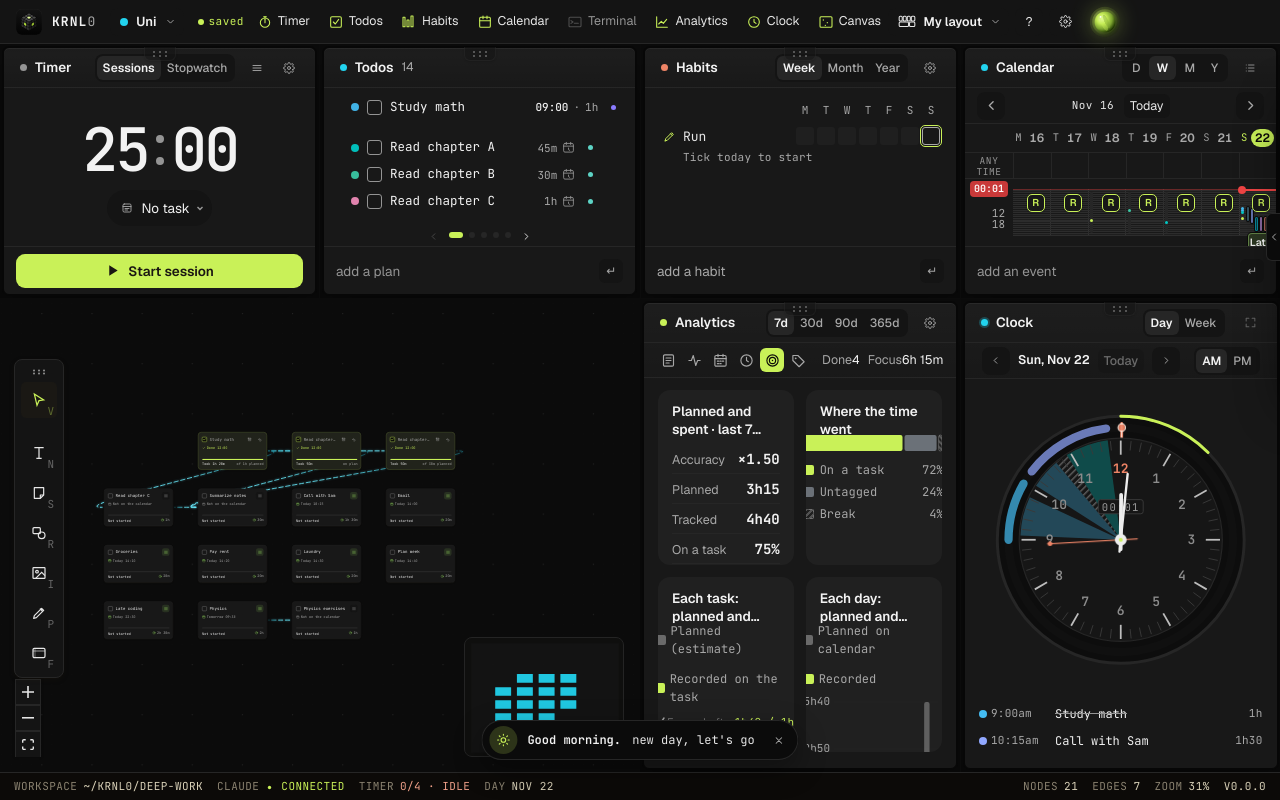
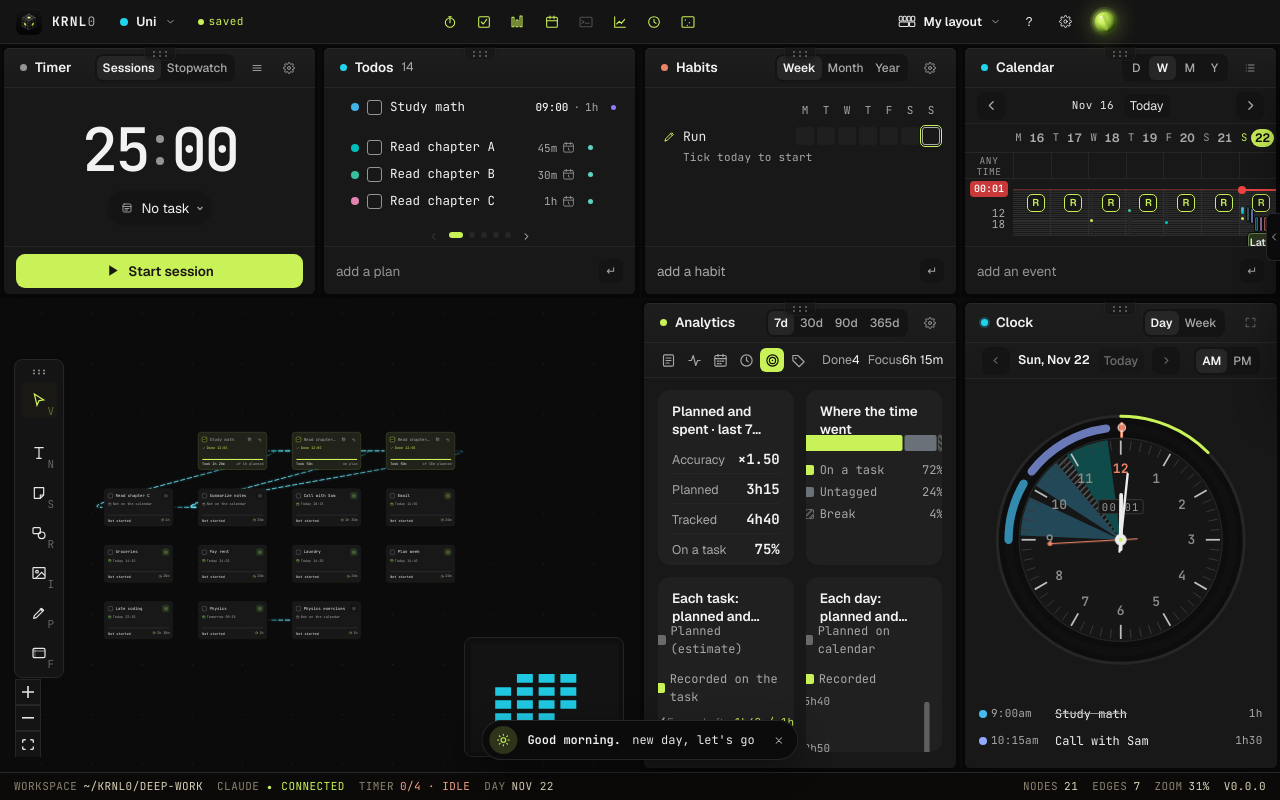
Before and after one commit to theMindDeveloper/KRNL0, a React (Vite) app: page / in a window 1280 px wide. Built offline with nearby package versions, Linux system fonts and the light colour scheme; a web font is replaced by a local one.

Commit message:
fix(topbar): fold down in a narrow window instead of overlapping

```diff
--- a/src/renderer/components/Station/StationToolbar.tsx
+++ b/src/renderer/components/Station/StationToolbar.tsx
@@ -157,7 +157,7 @@ function ToolbarBtn({
       }}
     >
       {children}
-      <span>{label}</span>
+      <span className="krnl-panel-toggle__label">{label}</span>
     </button>
   );
 }
--- a/src/renderer/components/Sync/SyncChip.tsx
+++ b/src/renderer/components/Sync/SyncChip.tsx
@@ -78,9 +78,9 @@ export function SaveSyncBadge() {
   // No sync service in this window (tests, old builds): the plain badge.
   if (!info) {
     return (
-      <span data-testid="topbar-live-badge" title={SAVED_TITLE} style={{ ...badgeStyle, color: TONE.acid }}>
+      <span data-testid="topbar-live-badge" className="krnl-sync-badge" title={SAVED_TITLE} style={{ ...badgeStyle, color: TONE.acid }}>
         <span aria-hidden style={{ width: 6, height: 6, borderRadius: 999, background: 'currentColor' }} />
-        saved
+        <span className="krnl-badge-label">saved</span>
       </span>
     );
   }
@@ -104,6 +104,7 @@ export function SaveSyncBadge() {
         ref={ref}
         type="button"
         data-testid="topbar-live-badge"
+        className="krnl-sync-badge"
         aria-haspopup="dialog"
         aria-expanded={open}
         title={title}
@@ -111,7 +112,7 @@ export function SaveSyncBadge() {
         style={{ ...badgeStyle, color: TONE[look.tone], height: 26, padding: '0 6px', margin: '0 4px 0 -6px', border: 0, borderRadius: 6, background: open ? 'var(--paper-3)' : 'transparent', cursor: 'pointer' }}
       >
         <span aria-hidden style={{ width: 6, height: 6, borderRadius: 999, background: 'currentColor' }} />
-        {look.label}
+        <span className="krnl-badge-label">{look.label}</span>
         {updatePip && <span data-testid="server-update-pip" aria-label="Server update available" style={{ width: 6, height: 6, borderRadius: 999, background: 'var(--amber)', marginLeft: 2 }} />}
       </button>
 
--- a/src/renderer/components/TopBar/index.tsx
+++ b/src/renderer/components/TopBar/index.tsx
@@ -148,6 +148,7 @@ export function TopBar() {
   return (
     <div
       data-testid="topbar"
+      className="krnl-topbar"
       style={{
         height: 44,
         width: '100%',
@@ -155,8 +156,13 @@ export function TopBar() {
         borderBottom: '1px solid var(--paper-3)',
         // Three fixed columns: the centre toggles stay in place whatever the
         // left side says ("saved", "syncing", "saved · synced"…).
+        // Never narrower than what they hold, so nothing overlaps; as the window
+        // narrows, the bar folds down instead (container queries in tokens.css).
         display: 'grid',
-        gridTemplateColumns: 'minmax(0, 1fr) auto minmax(0, 1fr)',
+        gridTemplateColumns: 'minmax(max-content, 1fr) auto minmax(max-content, 1fr)',
+        containerType: 'inline-size',
+        containerName: 'topbar',
+        overflow: 'hidden',
         alignItems: 'center',
         // Left padding clears the macOS traffic-light cluster so the brand
         // mark and breadcrumb never sit underneath the red/yellow/green
@@ -189,6 +195,7 @@ export function TopBar() {
         >
           <BrandMark />
           <span
+            className="krnl-topbar-word"
             style={{
               fontFamily: 'var(--font-mono)',
               fontSize: 13,
--- a/src/renderer/components/ui/LayoutMenu.tsx
+++ b/src/renderer/components/ui/LayoutMenu.tsx
@@ -124,7 +124,7 @@ export function LayoutMenu() {
         }}
       >
         <span style={{ color: 'var(--ink-2)', display: 'inline-flex' }}><LayoutGlyph rects={current.glyph} size={18} /></span>
-        <span>{current.label}</span>
+        <span className="krnl-layout-label">{current.label}</span>
         <span aria-hidden style={{ color: 'var(--ink-3)', display: 'inline-flex' }}><LineGlyph name="caretDown" size={11} /></span>
       </button>
 
--- a/src/renderer/styles/tokens.css
+++ b/src/renderer/styles/tokens.css
@@ -801,6 +801,20 @@ input[type="number"]::-webkit-outer-spin-button {
 
 /* The saved / synced badge stays still: no breathing, no width change (owner, 2026-11-22). */
 
+/* A narrow window: the top bar folds down step by step, never overlapping (owner, 2026-11-22).
+   Every hidden word stays in its button's tooltip. Widths are the bar's inner width. */
+@container topbar (max-width: 1300px) {
+  .krnl-panel-toggle__label { display: none; }
+  .krnl-panel-toggle { padding: 4px 6px !important; }
+}
+@container topbar (max-width: 900px) {
+  .krnl-topbar-word, .krnl-layout-label, .krnl-badge-label { display: none; }
+  .krnl-sync-badge { min-width: 0 !important; }
+}
+@container topbar (max-width: 700px) {
+  [data-testid="topbar-panel-toggles"] { display: none !important; }
+}
+
 /* Native <select> lists inherit the OS colours (white on white in dark themes). */
 select option { background: var(--paper); color: var(--ink); }
 [data-theme="dark"] select { color-scheme: dark; }
```
Also changed, not shown: 1 other file (tests, documents, lock files or other folders).
